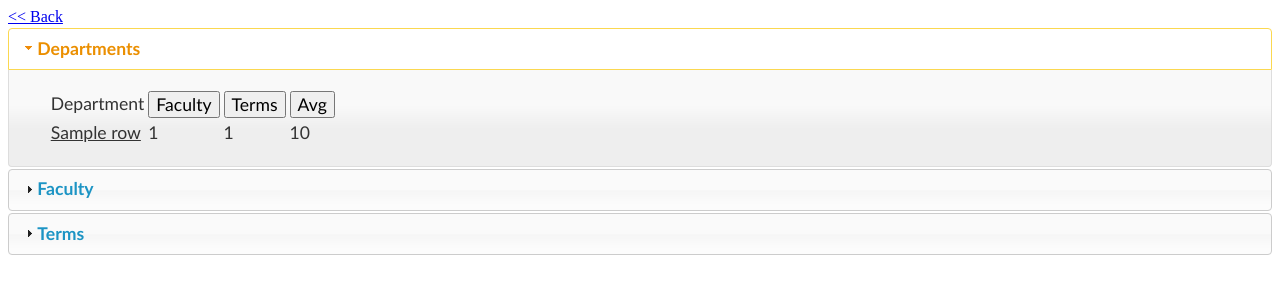
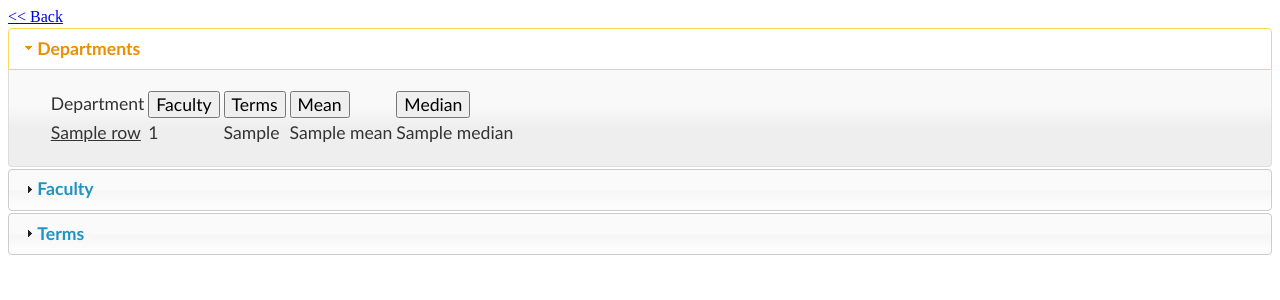
Before and after one commit to Brown-University-Library/OLD-ARCHIVED_rab-vocab, a Flask app: template app/templates/dashboard.html in a window 1280 px wide. Shown: the top 300 px of the page. Run offline with Flask 2, Linux system fonts and the light colour scheme; the template is opened without the code that fills it: most values are stand-ins (such as "Sample title", 1, 10 or a date in 2020); parts of the project's set-up code (start-up, migrations or seed data) failed here and were passed over.

Commit message:
Fix sort display

```diff
--- a/app/templates/dashboard.html
+++ b/app/templates/dashboard.html
@@ -20,16 +20,19 @@
 						<td>Department</td>
 						<td><button class='dept-fac-sort' data-order='asc'>Faculty</button></td>
 						<td><button class='dept-term-sort' data-order='asc'>Terms</button></td>
-						<td><button class='dept-term-avg-sort' data-order='asc'>Avg</button></td>
+						<td><button class='dept-term-mean-sort' data-order='asc'>Mean</button></td>
+						<td><button class='dept-term-median-sort' data-order='asc'>Median</button></td>
 					</tr>
 				</thead>
 				<tbody class="dept-sort-list">
 				{% for row in data.depts %}
-					<tr data-dept-fac-cnt="{{ row.fac_count }}" data-dept-term-cnt="{{row.term_count }}" data-dept-term-avg-cnt="{{ row.dept_avg }}">
+					<tr data-dept-fac-cnt="{{ row.fac_count }}" data-dept-term-cnt="{{row.unique_terms }}" data-dept-term-mean="{{ row.mean }}"
+					data-dept-term-median="{{ row.median }}">
 						<td><a href=" {{ row.dept_uri }} ">{{ row.dept_label }}</a></td>
 						<td>{{ row.fac_count }}</td>
-						<td>{{ row.term_count }}</td>
-						<td>{{ row.dept_avg }}</td>
+						<td>{{ row.unique_terms }}</td>
+						<td>{{ row.mean }}</td>
+						<td>{{ row.median }}</td>
 					</tr>
 				{% endfor %}
 				</tbody>
@@ -126,9 +129,14 @@
 			    sortCount('data-dept-term-cnt', '.dept-sort-list', 'tr', order);
 			    $(this).attr('data-order', order === 'asc' ? 'desc' : 'asc');
 			});
-			$(document).on('click', '.dept-term-avg-sort', function() {
+			$(document).on('click', '.dept-term-mean-sort', function() {
 				var order = $(this).attr('data-order');
-			    sortCount('data-dept-term-avg-cnt', '.dept-sort-list', 'tr', order, true);
+			    sortCount('data-dept-term-mean', '.dept-sort-list', 'tr', order, true);
+			    $(this).attr('data-order', order === 'asc' ? 'desc' : 'asc');
+			});
+			$(document).on('click', '.dept-term-median-sort', function() {
+				var order = $(this).attr('data-order');
+			    sortCount('data-dept-term-median', '.dept-sort-list', 'tr', order, true);
 			    $(this).attr('data-order', order === 'asc' ? 'desc' : 'asc');
 			});
 			$(document).on('click', '.fac-term-sort', function() {
```
